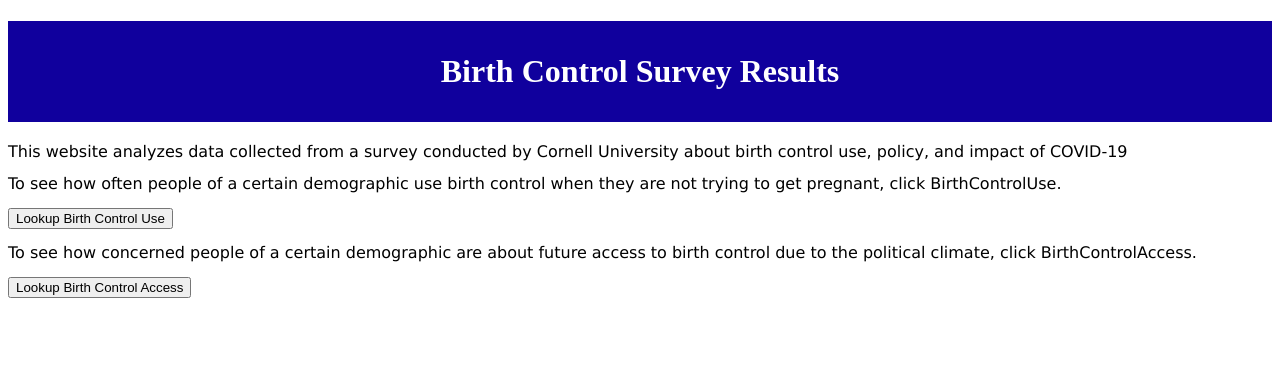
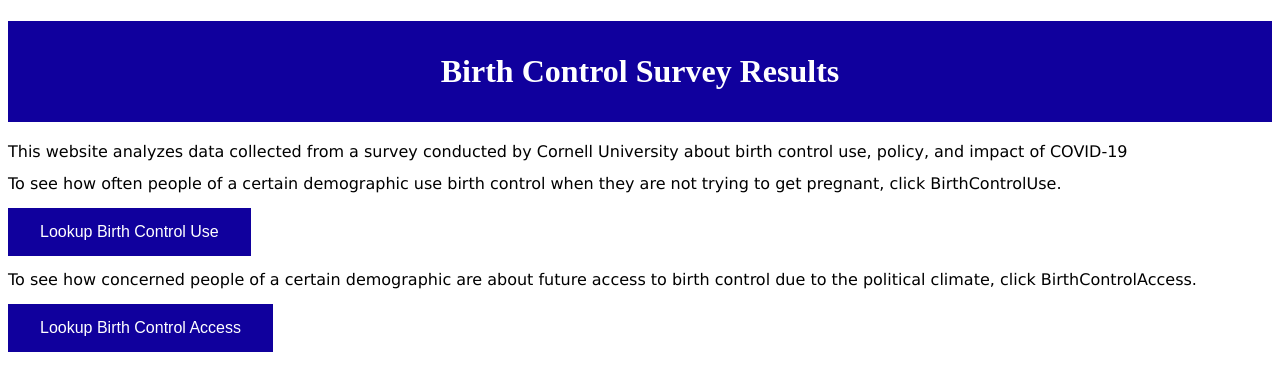
Before and after one commit to CS257-F23/team-project-d, a Flask app: page / in a window 1280 px wide. Shown: the top 391 px of the page. Run offline with Flask 3, Linux system fonts and the light colour scheme.

```diff
--- a/static/homepage.css
+++ b/static/homepage.css
@@ -1,3 +1,4 @@
+/*title consistent with rest of site*/
 h1 {
     padding-top: 1em;
     padding-bottom: 1em;
@@ -5,6 +6,7 @@ h1 {
     color: white;
     text-align: center;
 }
+
 h2 {
     font-family: Verdana, Geneva, sans-serif;
     padding-top: 1em;
@@ -21,11 +23,22 @@ p {
 
 
 a:hover {
-    color: orange;
+    color: white;
     text-decoration: underline;
     text-align: center;
 
 }
+
+button {
+    background-color: rgb(16, 0, 157);
+    border: none;
+    color: white;
+    padding: 15px 32px;
+    text-align: center;
+    text-decoration: none;
+    display: inline-block;
+    font-size: 16px;
+  }
 
 nav {
     display: block;
```
